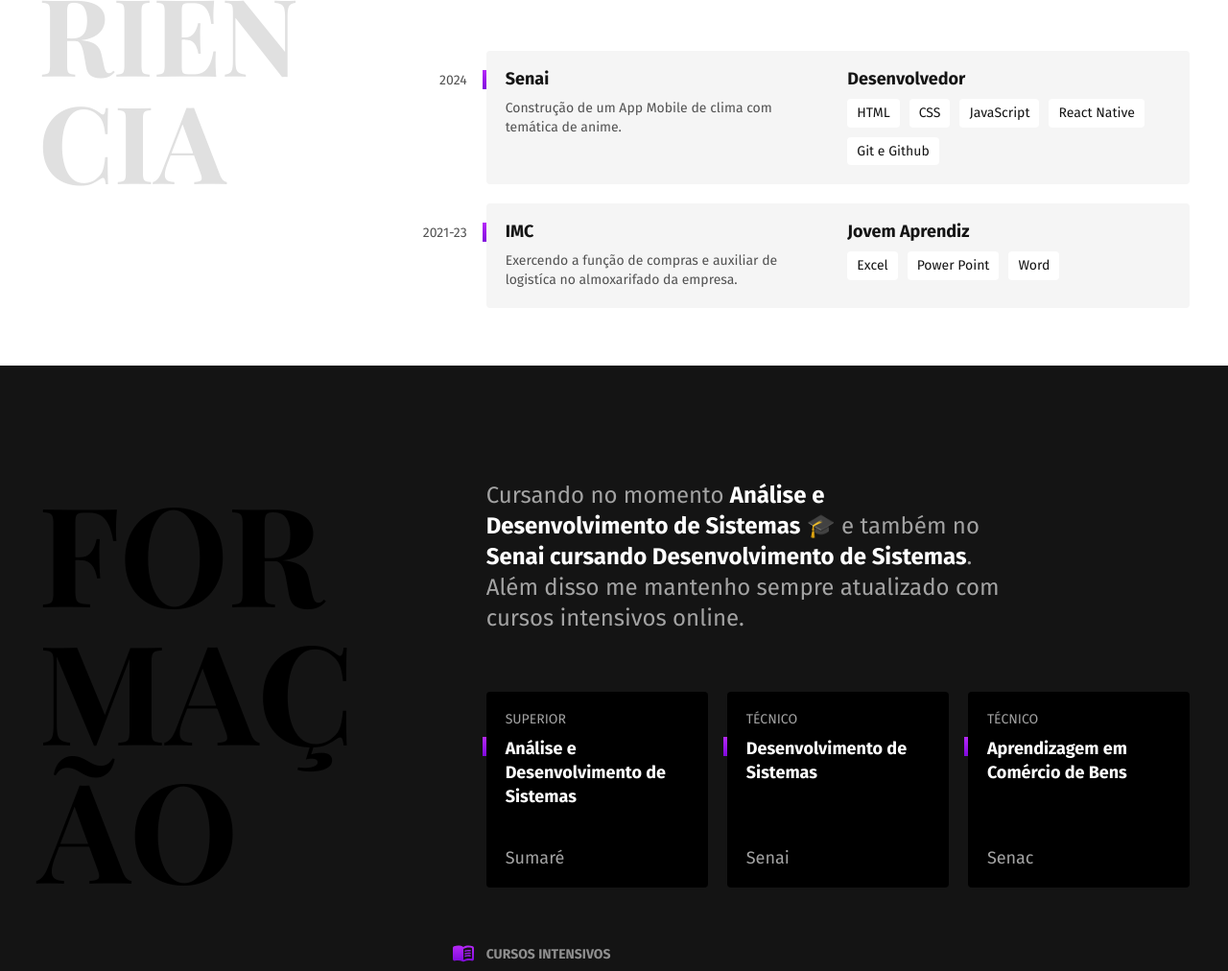
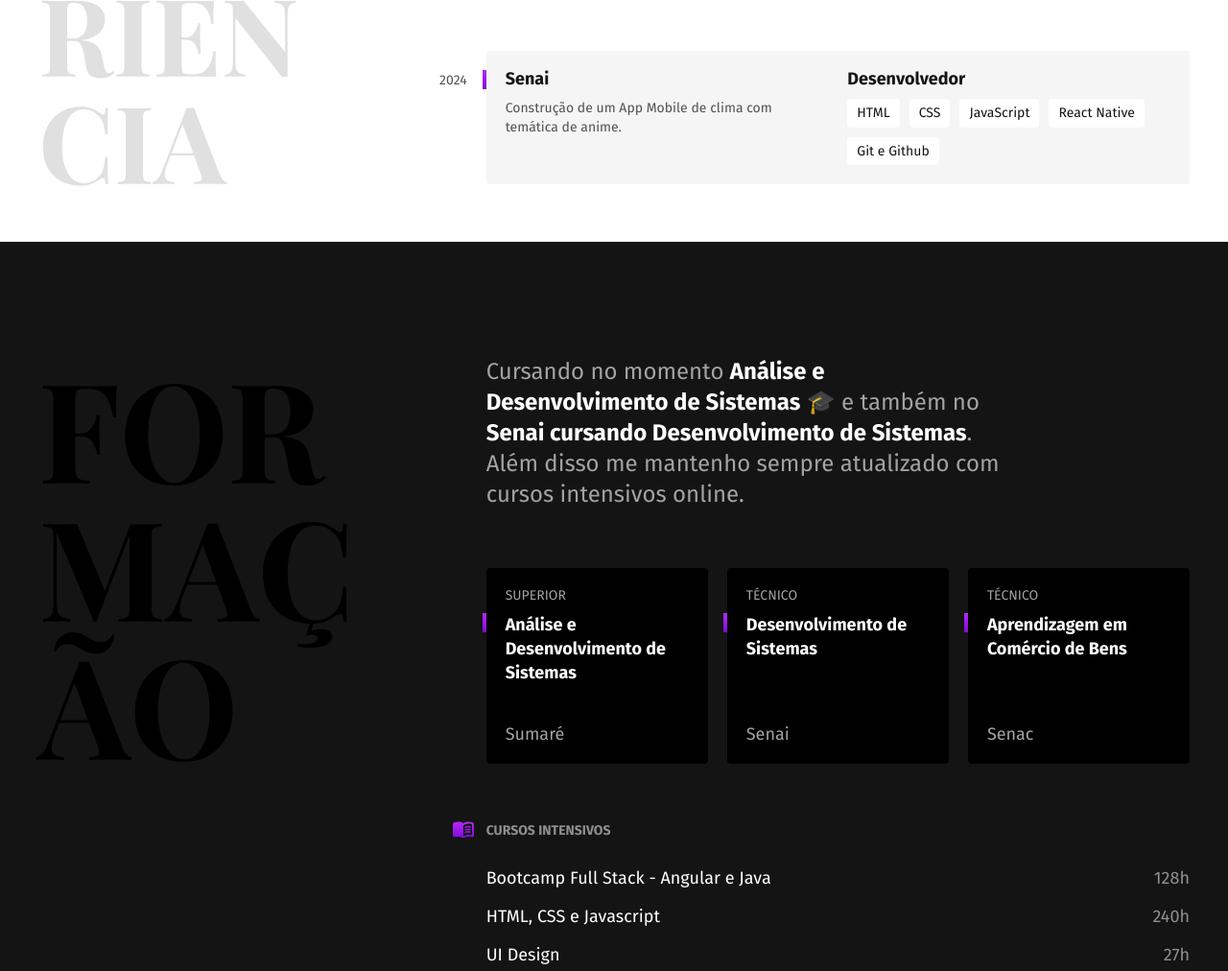
Before and after one commit to JoaoVGomees/portfolio-origamid, a plain HTML site: page index.html in a window 1280 px wide. Shown: the part 912-1924 px from the top of the page at 96% size. Drawn offline with nearby package versions, Linux system fonts and the light colour scheme; a web font is replaced by a local one.

Commit message:
feat: delete experience

```diff
--- a/index.html
+++ b/index.html
@@ -57,21 +57,6 @@
             <li>Git e Github</li>
           </ul>
         </div>
-
-        <div class="empresa">
-          <span class="empresa-ano">2021-23</span>
-
-          <h3 class="empresa-titulo">IMC</h3>
-          <span class="empresa-titulo">Jovem Aprendiz</span>
-          <p class="empresa-texto">Exercendo a função de compras e auxiliar de logistíca  no almoxarifado da empresa.</p>
-
-          <ul class="empresa-habilidades">
-            <li>Excel</li>
-            <li>Power Point</li>
-            <li>Word</li>
-          </ul>
-        </div>
-
       </div>
     </section>
 
```
